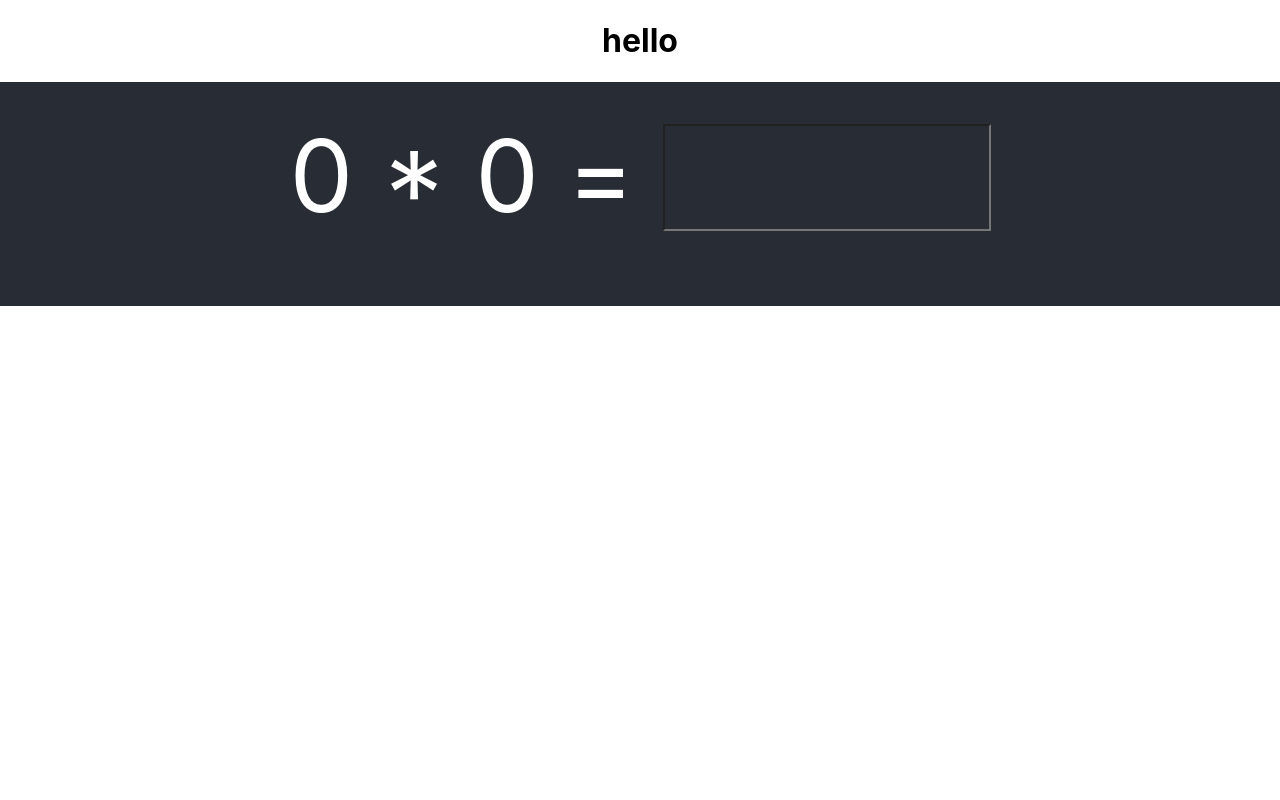
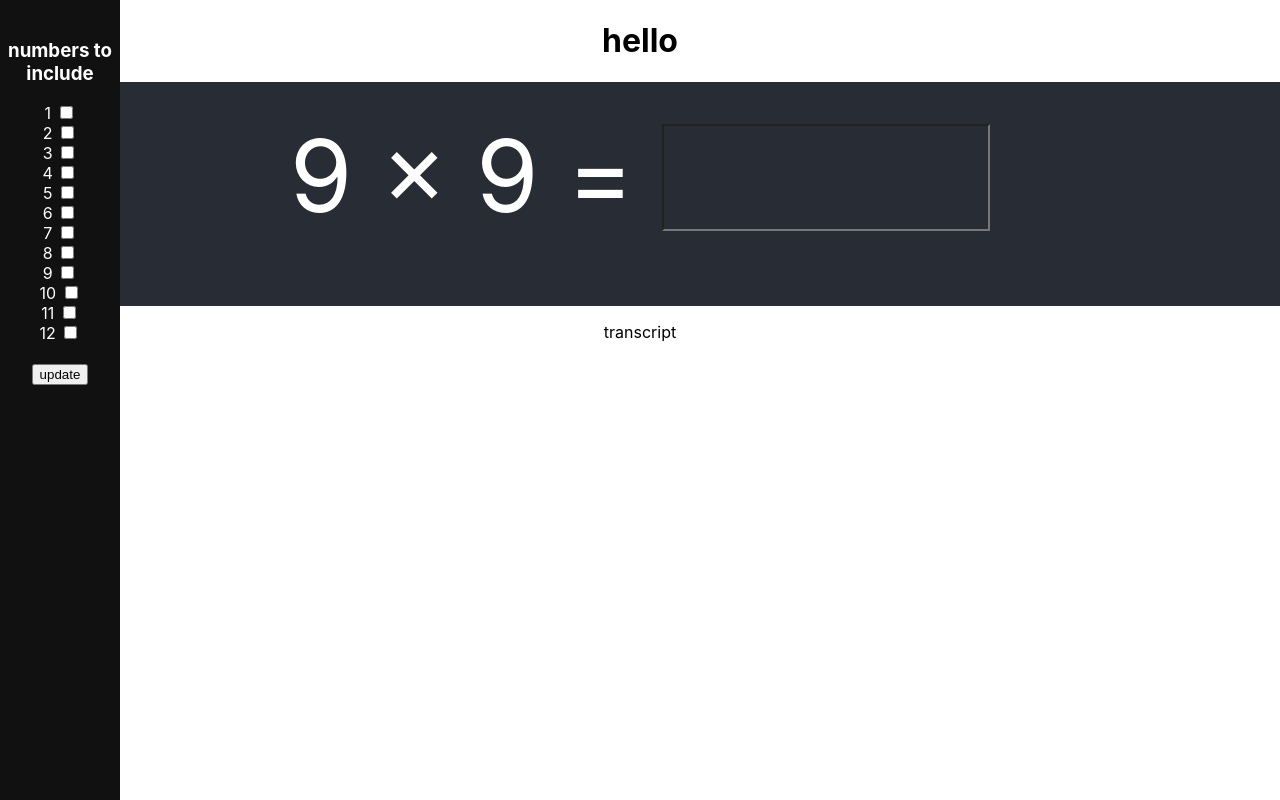
Before and after one commit to TheSavageTeddy/math-practice-site, a React (Create React App) app: page / in a window 1280 px wide. Built offline with nearby package versions, Linux system fonts and the light colour scheme.

Commit message:
checkboxes and their inputs

```diff
--- a/src/App.css
+++ b/src/App.css
@@ -26,3 +26,50 @@
   font-size: calc(69px + 4vmin);
   color: white;
 }
+
+
+
+.checkbox-label{
+  color: white
+}
+
+/* The sidebar menu */
+.sidenav {
+  height: 100%; /* Full-height: remove this if you want "auto" height */
+  width: 15vh; /* Set the width of the sidebar */
+  position: fixed; /* Fixed Sidebar (stay in place on scroll) */
+  z-index: 1; /* Stay on top */
+  top: 0; /* Stay at the top */
+  left: 0;
+  background-color: #111; /* Black */
+  overflow-x: hidden; /* Disable horizontal scroll */
+  padding-top: 20px;
+
+  color: white
+}
+
+/* The navigation menu links */
+.sidenav a {
+  padding: 6px 8px 6px 16px;
+  text-decoration: none;
+  font-size: 25px;
+  color: #818181;
+  display: block;
+}
+
+/* When you mouse over the navigation links, change their color */
+.sidenav a:hover {
+  color: #f1f1f1;
+}
+
+/* Style page content */
+.main {
+  margin-left: 160px; /* Same as the width of the sidebar */
+  padding: 0px 10px;
+}
+
+/* On smaller screens, where height is less than 450px, change the style of the sidebar (less padding and a smaller font size) */
+@media screen and (max-height: 450px) {
+  .sidenav {padding-top: 15px;}
+  .sidenav a {font-size: 18px;}
+}
--- a/src/App.js
+++ b/src/App.js
@@ -1,25 +1,31 @@
 import './App.css';
 import { useState, useEffect } from 'react';
 
-
+//helper funcs
 function randInt(min, max) { //random number inclusive both ranges
   return Math.floor(Math.random() * (max - min + 1)) + min;
 }
 
+function randItem(arr) { //random number inclusive both ranges
+  return arr[randInt(0, arr.length-1)]
+}
+
+
+
+//main app
 const App = () => {
 
   //current
   const [num1, setNum1] = useState(0);
   const [num2, setNum2] = useState(0);
   const [answer, setAnswer] = useState(0);
+  const [operatorText, setOperatorText] = useState(0);
+  const [transcript, setTranscript] = useState([])
 
   //config params
   const [n1range, setn1range] = useState(0);
   const [n2range, setn2range] = useState(0);
   const [operator, setOperator] = useState(0);
-
-  //set default params to something so web doesnt break
-
 
   //configure local storage
   let config = {}
@@ -69,18 +75,64 @@ const App = () => {
 
   function newQuestion(){
     console.log("NEW QUESTION")
-    setNum1(randInt(...n1range))
-    setNum2(randInt(...n2range))
-    document.getElementById('answer-input').value = '' // clear input box
+    if (!n1range || !n2range){
+      console.log("ranges empty")
+      //newQuestion()
+    }else{
+      setNum1(randInt(...n1range))
+      setNum2(randInt(...n2range))
+    }
   }
 
   function markAnswer(){
     if (eval(`${num1} ${operator} ${num2}`) == answer){
       newQuestion()
+      document.getElementById('answer-input').value = '' // clear input box
       alert('correct')
     }else{
       alert('incorrect')
     }
+    addTranscript(true, "question", "ans", "feedback")
+  }
+
+  const transcriptRow = (props) =>{
+    return (
+    <>
+    <p>{props.status} {props.question} {props.answer} {props.feedback}</p>
+    </>
+    )
+  }
+
+  function addTranscript(status, question, answer, feedback){
+    let row = <><transcriptRow status={status} question={question} answer={answer} feedback={feedback} /></>
+    setTranscript(old => [...old, row])
+  }
+
+  function updateSettings(){
+    //get numbers to include
+    let elements = document.getElementsByClassName('checkbox-input');
+    console.log(elements)
+    let includedNums = []
+    for (var i=0; elements[i]; i++){
+      if (elements[i].checked){
+        includedNums.push(Number(elements[i].value))
+      }
+    }
+    console.log(includedNums)
+  }
+
+  //COMPONENTS
+
+  const NumberLabel = (props) => {
+
+    console.log("NUMBER LABELLING")
+    return (
+    <>
+    <label class="checkbox-label" for={"number" + props.num}>{props.num} </label>
+    <input value={props.num} class="checkbox-input" type='checkbox' id={"n" + props.num} name={"number" + props.num}></input>
+    <br></br>
+    </>
+    )
   }
 
 
@@ -103,16 +155,61 @@ const App = () => {
     */
     getLocalStorage()
     //updateLocalStorage()
-
+    newQuestion()
 
   }, []);
+
+  useEffect(()=>{ //set operater text
+    let optext = null
+    switch (operator){
+      case "+":
+        optext = "+"
+        break
+      case "-":
+        optext = "-"
+        break
+      case "*":
+        optext = "×"
+        break
+      case "/":
+        optext = "÷"
+        break
+    }
+    setOperatorText(optext)
+  }, [operator])
+
+  useEffect(()=>{
+    newQuestion()
+  }, [n1range])
+
+  useEffect(()=>{
+    console.log(transcript)
+  }, [transcript])
 
 
   return (
     <div className="App">
+      <div class="sidenav">
+        <h3>numbers to include</h3>
+        <NumberLabel num="1" />
+        <NumberLabel num="2" />
+        <NumberLabel num="3" />
+        <NumberLabel num="4" />
+        <NumberLabel num="5" />
+        <NumberLabel num="6" />
+        <NumberLabel num="7" />
+        <NumberLabel num="8" />
+        <NumberLabel num="9" />
+        <NumberLabel num="10" />
+        <NumberLabel num="11" />
+        <NumberLabel num="12" />
+        <br></br>
+        <button onClick={()=>{updateSettings()}}>update</button>
+
+      </div>
       <h1>hello</h1>
         <div id="question-container">
-          <label id="">{num1} {operator} {num2} = </label>
+          <label id="">{num1} {operatorText} {num2} = </label>
           <input
           id = "answer-input"
           type = "tel"
@@ -125,9 +222,12 @@ const App = () => {
             onInput={(e) => setAnswer(e.target.value)} // get their input
           />
         </div>
+      <div id="transcriptContainer">
+          <p>transcript</p>
+      </div>
     </div>
+
   );
-
 }
 
 export default App;
```
